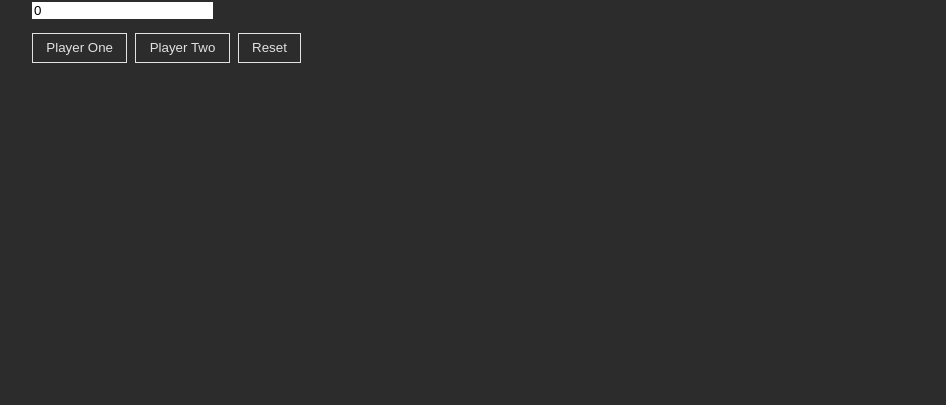
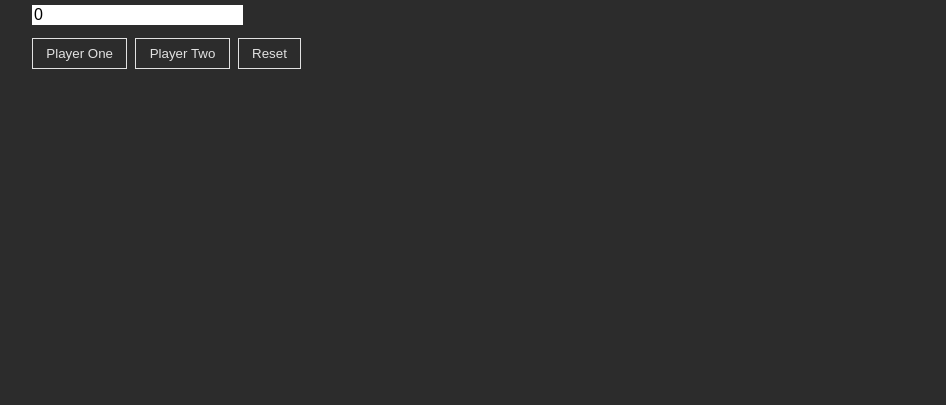
Before and after one commit to MarieBaude/DOM-Manipulation, a website: page scrore-keeper/index.html in a window 1280 px wide. Shown: the part 395-800 px from the top of the page, without its empty margins (0-946 px from the left). Drawn offline with Linux system fonts and the light colour scheme.

Commit message:
adding bigger input

```diff
--- a/scrore-keeper/css/main.scss
+++ b/scrore-keeper/css/main.scss
@@ -25,6 +25,9 @@ form {
     label, input, button {
         margin-top: 1em;
     }
+    input {
+        font-size: 0.5em;
+    }
     button {
         cursor: pointer;
         background: $primary-color;
```
Also changed, not shown: scrore-keeper/css/style.css, 1 other file.
